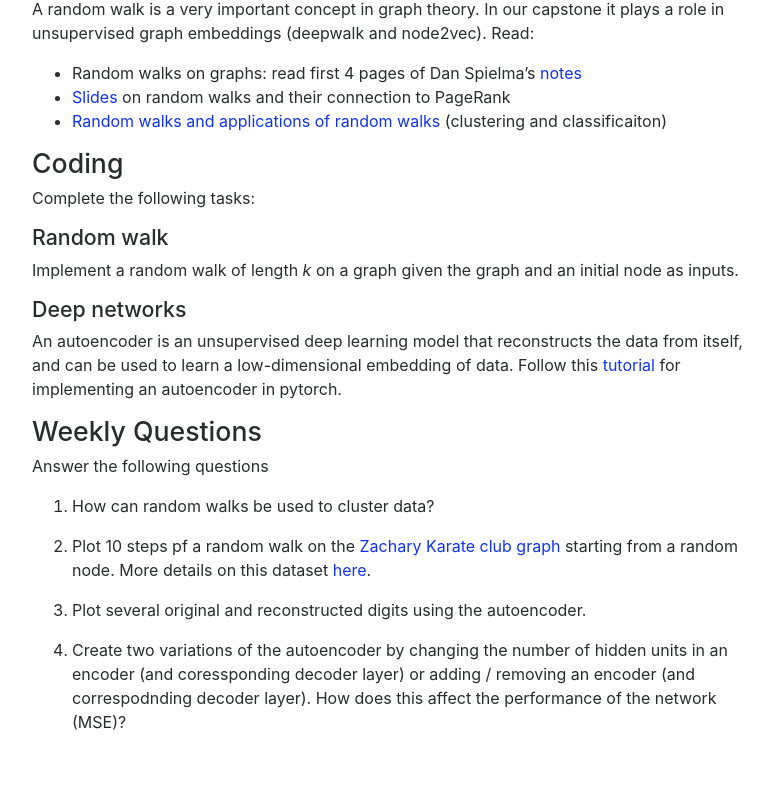
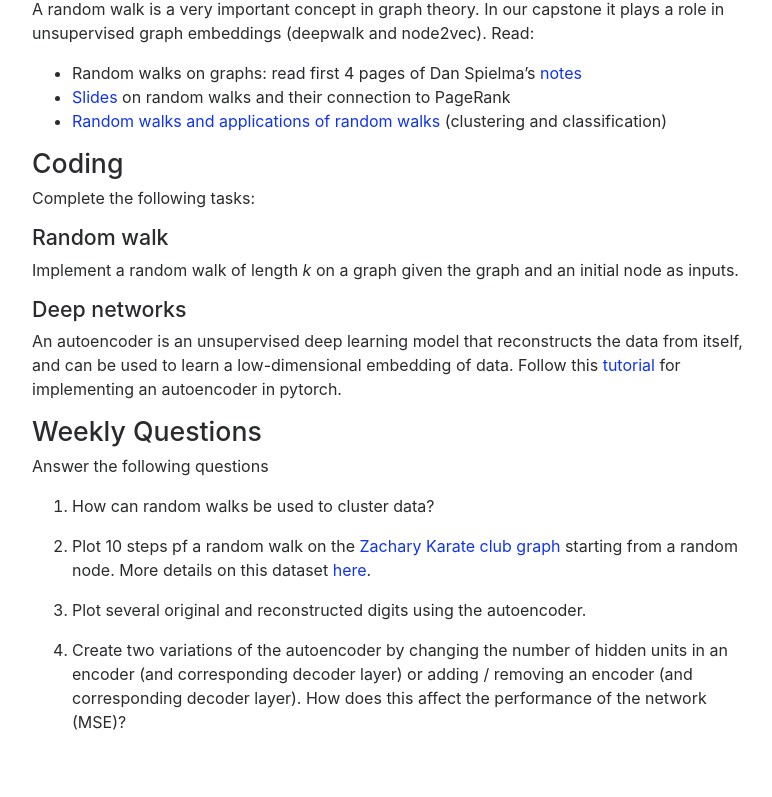
Before and after one commit to gmishne/capstone-graph-2022, a Jekyll site: the page built from weeks/03-Random-walks.md, in a window 1280 px wide. Shown: the part 379-1176 px from the top of the page, without its empty margins (243-1015 px from the left). Built offline with Jekyll 4.4.1, drawn with Linux system fonts in a browser that asks for light colours; nearby versions of some CDN libraries.

Commit message:
Update 03-Random-walks.md

```diff
--- a/weeks/03-Random-walks.md
+++ b/weeks/03-Random-walks.md
@@ -18,7 +18,7 @@ A random walk is a very important concept in graph theory. In our capstone it pl
 Read:
 * Random walks on graphs: read first 4 pages of Dan Spielma's [notes](http://cs.yale.edu/homes/spielman/561/lect10-18.pdf)
 * [Slides](https://www.ic.unicamp.br/~wainer/cursos/1s2014/2007-10-01.sarkar.pdf) on random walks and their connection to PageRank
-* [Random walks and applications of random walks](https://www.cs.rpi.edu/~slotag/classes/FA16/slides/lec20-sample2.pdf) (clustering and classificaiton)
+* [Random walks and applications of random walks](https://www.cs.rpi.edu/~slotag/classes/FA16/slides/lec20-sample2.pdf) (clustering and classification)
 
 ## Coding
 
@@ -37,4 +37,4 @@ Answer the following questions
 1. How can random walks be used to cluster data?
 2. Plot 10 steps pf a random walk on the [Zachary Karate club graph](https://networkx.org/documentation/stable/reference/generated/networkx.generators.social.karate_club_graph.html?highlight=karate) starting from a random node. More details on this dataset [here](http://networkdata.ics.uci.edu/netdata/html/zacharyKarate.html).
 3. Plot several original and reconstructed digits using the autoencoder.
-4. Create two variations of the autoencoder by changing the number of hidden units in an encoder (and coressponding decoder layer) or adding / removing an encoder (and correspodnding decoder layer). How does this affect the performance of the network (MSE)?
+4. Create two variations of the autoencoder by changing the number of hidden units in an encoder (and corresponding decoder layer) or adding / removing an encoder (and corresponding decoder layer). How does this affect the performance of the network (MSE)?
```
